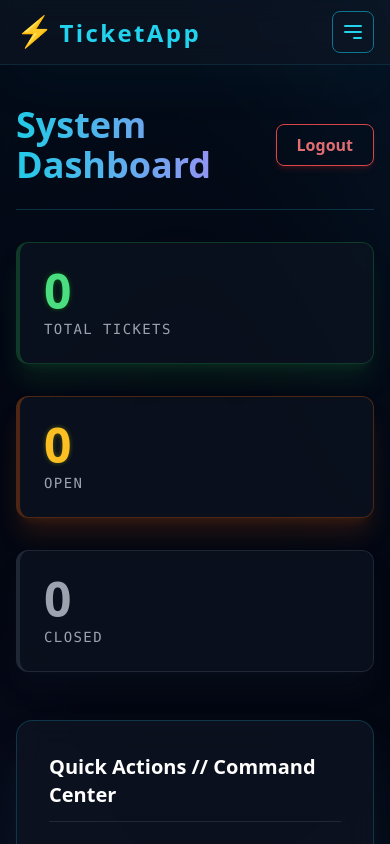
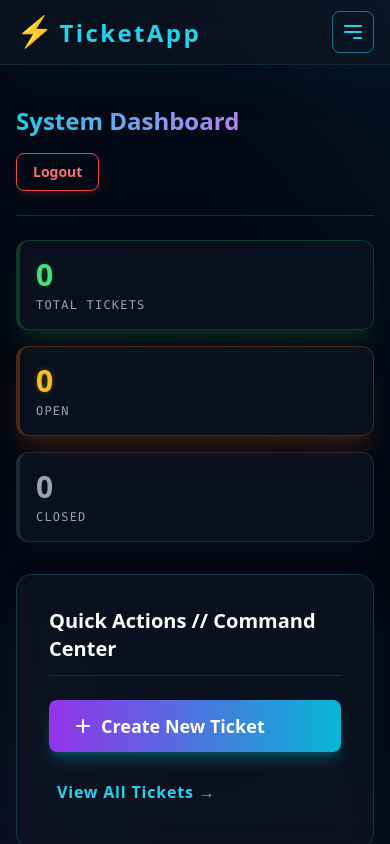
Before and after one commit to devhabeeblateef/ticket-web-app-vue, a Vue app: page /dashboard in a window 390 px wide. Shown: the top 844 px of the page. Built offline with nearby package versions, Linux system fonts and the light colour scheme; sample sign-in values are in the browser's storage.

Commit message:
fix logout button issue, fix responsiveness

```diff
--- a/src/components/HeaderNav.vue
+++ b/src/components/HeaderNav.vue
@@ -30,7 +30,7 @@
                         Tickets
                 </router-link>
 
-                <button v-if="session" @click="logout" class="px-4 py-2 text-red-400 border border-red-500 rounded-lg hover:bg-red-500/10 transition duration-200">
+                <button v-if="session" @click="logout" class="px-4 py-2 text-red-400 border border-red-500 rounded-lg hover:bg-red-500/10 transition duration-200 cursor-pointer active:scale-95">
                     Logout
                 </button>
                 </nav>
@@ -64,7 +64,7 @@
                         Tickets
                     </router-link>
 
-                    <button v-if="session" @click="logout" class="text-red-400 border border-red-500 rounded-lg hover:bg-red-500/10 transition duration-200 py-2 px-4 text-center">
+                    <button v-if="session" @click="logout" class="text-red-400 border border-red-500 rounded-lg hover:bg-red-500/10 transition duration-200 py-2 px-4 text-center cursor-pointer active:scale-95">
                         Logout
                     </button>
                 </div>
@@ -85,10 +85,16 @@ const showMobileNav = ref(false)
 const session = computed(() => auth.session)
 
 function logout() {
-  auth.logout()
-  router.push('/')
-  if (typeof window !== 'undefined' && window.$toast) {
-    window.$toast('Logged out successfully', 'success')
+  console.log('Logout function called in HeaderNav.vue')
+  try {
+    auth.logout()
+    console.log('Auth logout completed in HeaderNav')
+    router.push('/')
+    if (typeof window !== 'undefined' && window.$toast) {
+      window.$toast('Logged out successfully', 'success')
+    }
+  } catch (error) {
+    console.error('Error during logout in HeaderNav:', error)
   }
 }
 
--- a/src/stores/auth.js
+++ b/src/stores/auth.js
@@ -30,14 +30,17 @@ export const useAuthStore = defineStore('auth', () => {
   }
 
   function logout() {
+    console.log('Auth store logout called, current session:', session.value)
     session.value = null
     try {
       if (typeof window !== 'undefined' && window.localStorage) {
         localStorage.removeItem('session')
+        console.log('Session removed from localStorage')
       }
     } catch (error) {
       console.warn('Failed to remove session:', error)
     }
+    console.log('Logout completed, session is now:', session.value)
   }
 
   function addTicket(newTicket) {
--- a/src/views/Dashboard.vue
+++ b/src/views/Dashboard.vue
@@ -2,41 +2,42 @@
 <section class="py-6 md:py-10">
     <div class="max-w-[1440px] mx-auto p-4 sm:p-6 lg:p-8">
 
-    <div class="flex justify-between items-center pb-6 border-b border-cyan-800/50 mb-8">
-        <h2 class="text-4xl font-extrabold
+    <div class="flex flex-col sm:flex-row justify-between items-start sm:items-center gap-4 pb-6 border-b border-cyan-800/50 mb-6 sm:mb-8">
+        <h2 class="text-2xl sm:text-3xl lg:text-4xl font-extrabold
                    bg-clip-text text-transparent bg-gradient-to-r from-cyan-400 to-purple-400">
             System Dashboard
         </h2>
         <div>
-            <button @click="logout" class="px-5 py-2 text-red-400 border border-red-500 rounded-lg
+            <button @click="logout" class="px-4 sm:px-5 py-2 text-red-400 border border-red-500 rounded-lg
                                            hover:bg-red-500/10 transition duration-200
-                                           font-semibold shadow-md shadow-red-900/30">
+                                           font-semibold shadow-md shadow-red-900/30 text-sm sm:text-base
+                                           relative cursor-pointer">
                 Logout
             </button>
         </div>
     </div>
 
-    <div class="grid grid-cols-1 sm:grid-cols-2 lg:grid-cols-3 gap-8 mb-12">
+    <div class="grid grid-cols-1 sm:grid-cols-2 lg:grid-cols-3 gap-4 sm:gap-6 lg:gap-8 mb-8 sm:mb-12">
 
-        <div class="p-6 rounded-xl border border-green-800/50 bg-gray-900/50 backdrop-blur-sm
+        <div class="p-4 sm:p-6 rounded-xl border border-green-800/50 bg-gray-900/50 backdrop-blur-sm
                     shadow-xl shadow-green-900/30 transition duration-300 hover:shadow-green-700/50
                     border-l-4 border-green-500 hover:scale-[1.01] cursor-pointer">
-            <h3 class="text-5xl font-extrabold text-green-400 mb-1 [text-shadow:0_0_5px_rgba(0,255,0,0.3)]">{{ totalCount }}</h3>
-            <p class="text-gray-400 text-sm uppercase tracking-widest font-mono">Total tickets</p>
+            <h3 class="text-3xl sm:text-4xl lg:text-5xl font-extrabold text-green-400 mb-1 [text-shadow:0_0_5px_rgba(0,255,0,0.3)]">{{ totalCount }}</h3>
+            <p class="text-gray-400 text-xs sm:text-sm uppercase tracking-widest font-mono">Total tickets</p>
         </div>
 
-        <div class="p-6 rounded-xl border border-amber-800/50 bg-gray-900/50 backdrop-blur-sm
+        <div class="p-4 sm:p-6 rounded-xl border border-amber-800/50 bg-gray-900/50 backdrop-blur-sm
                     shadow-xl shadow-amber-900/30 transition duration-300 hover:shadow-amber-700/50
                     border-l-4 border-amber-500 hover:scale-[1.01] cursor-pointer">
-            <h3 class="text-5xl font-extrabold text-amber-400 mb-1 [text-shadow:0_0_5px_rgba(255,255,0,0.3)]">{{ openCount }}</h3>
-            <p class="text-gray-400 text-sm uppercase tracking-widest font-mono">Open</p>
+            <h3 class="text-3xl sm:text-4xl lg:text-5xl font-extrabold text-amber-400 mb-1 [text-shadow:0_0_5px_rgba(255,255,0,0.3)]">{{ openCount }}</h3>
+            <p class="text-gray-400 text-xs sm:text-sm uppercase tracking-widest font-mono">Open</p>
         </div>
 
-        <div class="p-6 rounded-xl border border-gray-700/50 bg-gray-900/50 backdrop-blur-sm
+        <div class="p-4 sm:p-6 rounded-xl border border-gray-700/50 bg-gray-900/50 backdrop-blur-sm
                     shadow-xl shadow-gray-900/30 transition duration-300 hover:shadow-gray-700/50
                     border-l-4 border-gray-500 hover:scale-[1.01] cursor-pointer">
-            <h3 class="text-5xl font-extrabold text-gray-400 mb-1">{{ closedCount }}</h3>
-            <p class="text-gray-400 text-sm uppercase tracking-widest font-mono">Closed</p>
+            <h3 class="text-3xl sm:text-4xl lg:text-5xl font-extrabold text-gray-400 mb-1">{{ closedCount }}</h3>
+            <p class="text-gray-400 text-xs sm:text-sm uppercase tracking-widest font-mono">Closed</p>
         </div>
     </div>
 
--- a/src/views/Tickets.vue
+++ b/src/views/Tickets.vue
@@ -12,24 +12,25 @@
 
     </div>
 
-    <div class="flex flex-col sm:flex-row justify-between items-start sm:items-center pb-6 border-b border-cyan-800/50 mb-10">
-        <h2 class="text-3xl font-extrabold text-white mb-4 sm:mb-0 tracking-wide">
+    <div class="flex flex-col sm:flex-row justify-between items-start sm:items-center gap-4 pb-6 border-b border-cyan-800/50 mb-6 sm:mb-10">
+        <h2 class="text-2xl sm:text-3xl font-extrabold text-white tracking-wide">
             Ticket Log // Active
         </h2>
 
-        <div class="flex space-x-4">
-            <button @click="showNewTicketForm" class="inline-flex items-center px-6 py-3 text-lg font-semibold rounded-lg
+        <div class="flex flex-col sm:flex-row gap-2 sm:gap-4 w-full sm:w-auto">
+            <button @click="showNewTicketForm" class="inline-flex items-center justify-center px-4 sm:px-6 py-2 sm:py-3 text-base sm:text-lg font-semibold rounded-lg
                                             bg-gradient-to-r from-purple-600 to-cyan-500 text-white
                                             shadow-lg shadow-cyan-500/30 transform transition duration-300
-                                            hover:scale-[1.02] hover:shadow-xl hover:shadow-cyan-400/40">
-                <svg xmlns="http://www.w3.org/2000/svg" class="h-5 w-5 mr-2" viewBox="0 0 20 20" fill="currentColor">
+                                            hover:scale-[1.02] hover:shadow-xl hover:shadow-cyan-400/40 relative">
+                <svg xmlns="http://www.w3.org/2000/svg" class="h-4 w-4 sm:h-5 sm:w-5 mr-2" viewBox="0 0 20 20" fill="currentColor">
                     <path fill-rule="evenodd" d="M10 3a1 1 0 011 1v5h5a1 1 0 110 2h-5v5a1 1 0 11-2 0v-5H4a1 1 0 110-2h5V4a1 1 0 011-1z" clip-rule="evenodd" />
                 </svg>
                 New Ticket
             </button>
 
-            <button @click="logout" class="px-5 py-2 text-red-400 border border-red-500 rounded-lg
-                                           hover:bg-red-500/10 transition duration-200 font-semibold">
+            <button @click="logout" class="px-4 sm:px-5 py-2 text-red-400 border border-red-500 rounded-lg
+                                           hover:bg-red-500/10 transition duration-200 font-semibold text-sm sm:text-base
+                                           relative cursor-pointer">
                 Logout
             </button>
         </div>
@@ -89,13 +90,13 @@
         </div>
 
         <div v-for="ticket in tickets" :key="ticket.id"
-             class="p-6 rounded-2xl border border-gray-700/50 bg-gray-900/60 backdrop-blur-md
+             class="p-4 sm:p-6 rounded-2xl border border-gray-700/50 bg-gray-900/60 backdrop-blur-md
                     hover:border-cyan-700/50 transition duration-300">
 
-            <div class="flex justify-between items-start mb-4">
-                <div class="flex-1">
-                    <h4 class="text-xl font-semibold text-white mb-2">{{ ticket.title }}</h4>
-                    <div class="flex items-center space-x-4 text-sm">
+            <div class="flex flex-col sm:flex-row justify-between items-start gap-4 mb-4">
+                <div class="flex-1 w-full sm:w-auto">
+                    <h4 class="text-lg sm:text-xl font-semibold text-white mb-2 break-words">{{ ticket.title }}</h4>
+                    <div class="flex flex-wrap items-center gap-2 sm:gap-4 text-sm">
                         <span :class="['px-3 py-1 rounded-full border text-xs font-medium uppercase tracking-wider', getStatusColor(ticket.status)]">
                             {{ ticket.status.replace('_', ' ') }}
                         </span>
@@ -106,19 +107,19 @@
                     </div>
                 </div>
 
-                <div class="flex space-x-2 ml-4">
+                <div class="flex space-x-2 w-full sm:w-auto justify-end">
                     <button @click="editTicket(ticket)"
-                            class="px-3 py-1 text-cyan-400 border border-cyan-500 rounded hover:bg-cyan-500/10 transition duration-150 text-sm">
+                            class="px-3 py-1 text-cyan-400 border border-cyan-500 rounded hover:bg-cyan-500/10 transition duration-150 text-sm flex-1 sm:flex-none">
                         Edit
                     </button>
                     <button @click="confirmDelete(ticket.id)"
-                            class="px-3 py-1 text-red-400 border border-red-500 rounded hover:bg-red-500/10 transition duration-150 text-sm">
+                            class="px-3 py-1 text-red-400 border border-red-500 rounded hover:bg-red-500/10 transition duration-150 text-sm flex-1 sm:flex-none">
                         Delete
                     </button>
                 </div>
             </div>
 
-            <div v-if="ticket.description" class="text-gray-300 text-sm bg-gray-800/50 p-3 rounded-lg">
+            <div v-if="ticket.description" class="text-gray-300 text-sm bg-gray-800/50 p-3 rounded-lg break-words">
                 {{ ticket.description }}
             </div>
         </div>
```
